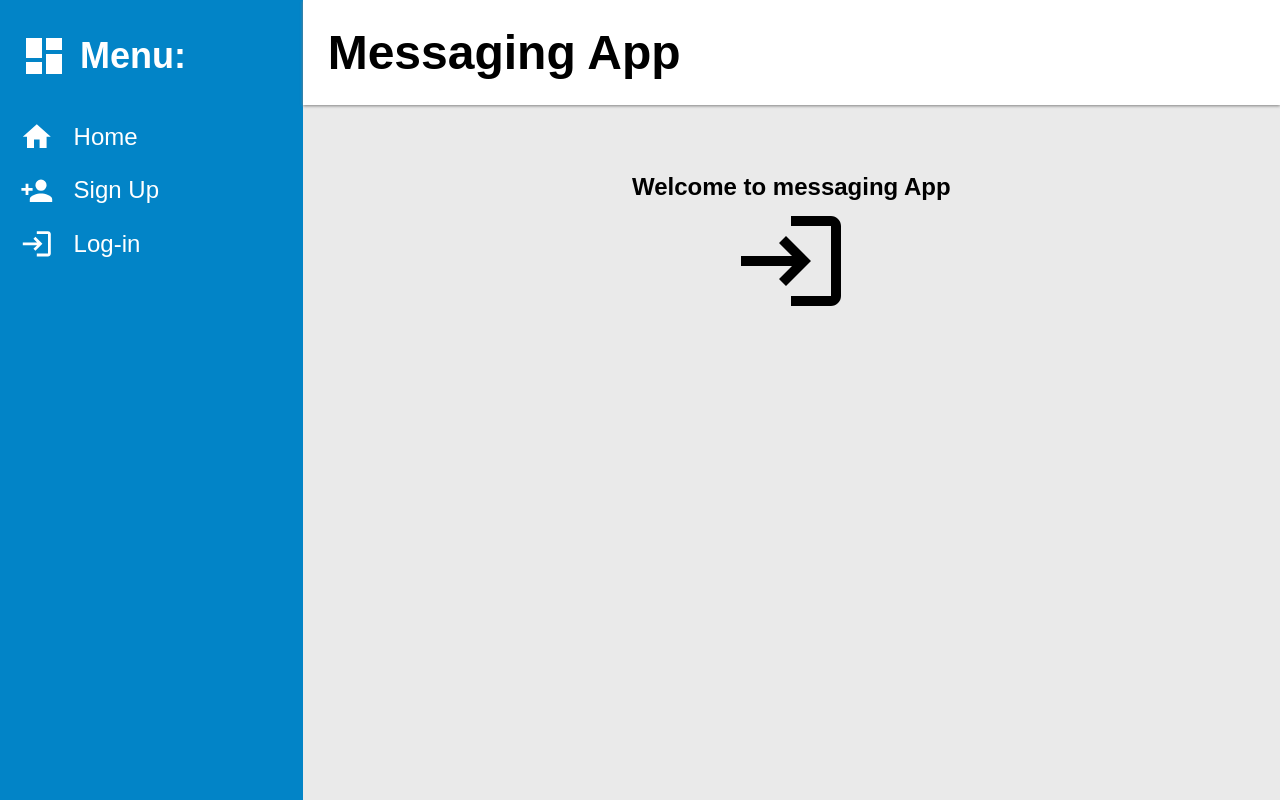
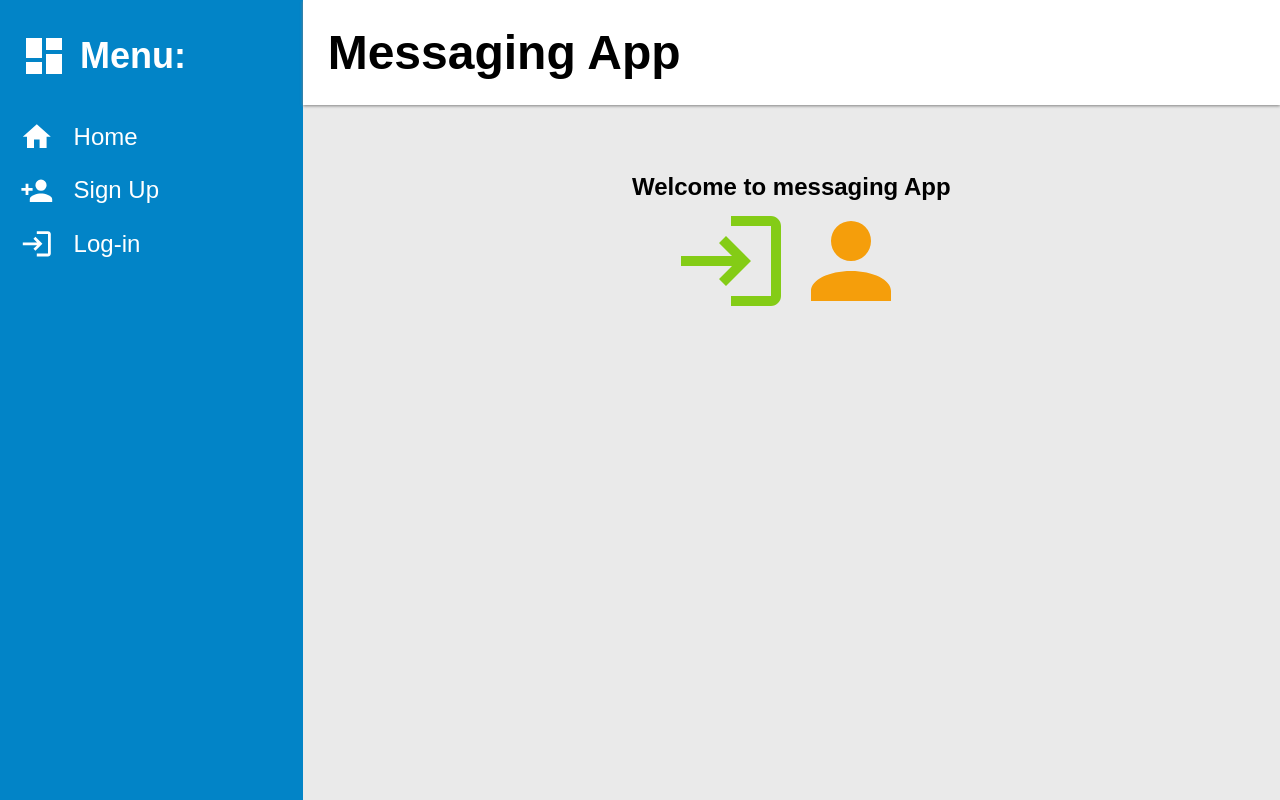
Before and after one commit to BigWojtek7/messaging-app-frontend, a React (Vite) app: page / in a window 1280 px wide. Built offline with nearby package versions, Linux system fonts and the light colour scheme.

Commit message:
Add register icon to homepage & change icon color

```diff
--- a/src/components/Header/Header.jsx
+++ b/src/components/Header/Header.jsx
@@ -32,7 +32,7 @@ function Header({ token, setToken, user }) {
             Hello <strong>{user.username}</strong>!{' '}
           </span>
           <a href="#" onClick={handleLogout}>
-            <Icon path={mdiLogout} size={2} />
+            <Icon path={mdiLogout} size={2} color="#dc2626" />
           </a>
         </div>
       )}
--- a/src/components/Homepage/Homepage.jsx
+++ b/src/components/Homepage/Homepage.jsx
@@ -4,7 +4,7 @@ import { useOutletContext } from 'react-router-dom';
 import { Link } from 'react-router-dom';
 import getRequestWithNativeFetch from '../../utils/fetchApiGet';
 import Icon from '@mdi/react';
-import { mdiLogin } from '@mdi/js';
+import { mdiLogin, mdiAccount } from '@mdi/js';
 
 function Homepage() {
   const [messagesCount, setMessagesCount] = useState([]);
@@ -44,9 +44,14 @@ function Homepage() {
           You have {messagesCount} {messagesCount <= 1 ? 'message' : 'messages'}
         </h3>
       ) : (
-        <Link className={styles.login} to="/login">
-          <Icon path={mdiLogin} size={5}></Icon>
-        </Link>
+        <div>
+          <Link className={styles.login} to="/login">
+            <Icon path={mdiLogin} size={5} color="#84cc16"></Icon>
+          </Link>
+          <Link className={styles.signUp} to="/sign-up">
+            <Icon path={mdiAccount} size={5} color="#f59e0b"></Icon>
+          </Link>
+        </div>
       )}
     </div>
   );
--- a/src/components/Homepage/Homepage.module.css
+++ b/src/components/Homepage/Homepage.module.css
@@ -1,8 +1,9 @@
 .home {
-  margin: 3em
+  margin: 3em;
 }
 
-.login{
+.login,
+.signUp {
   text-decoration: inherit;
   color: inherit;
 }
```
